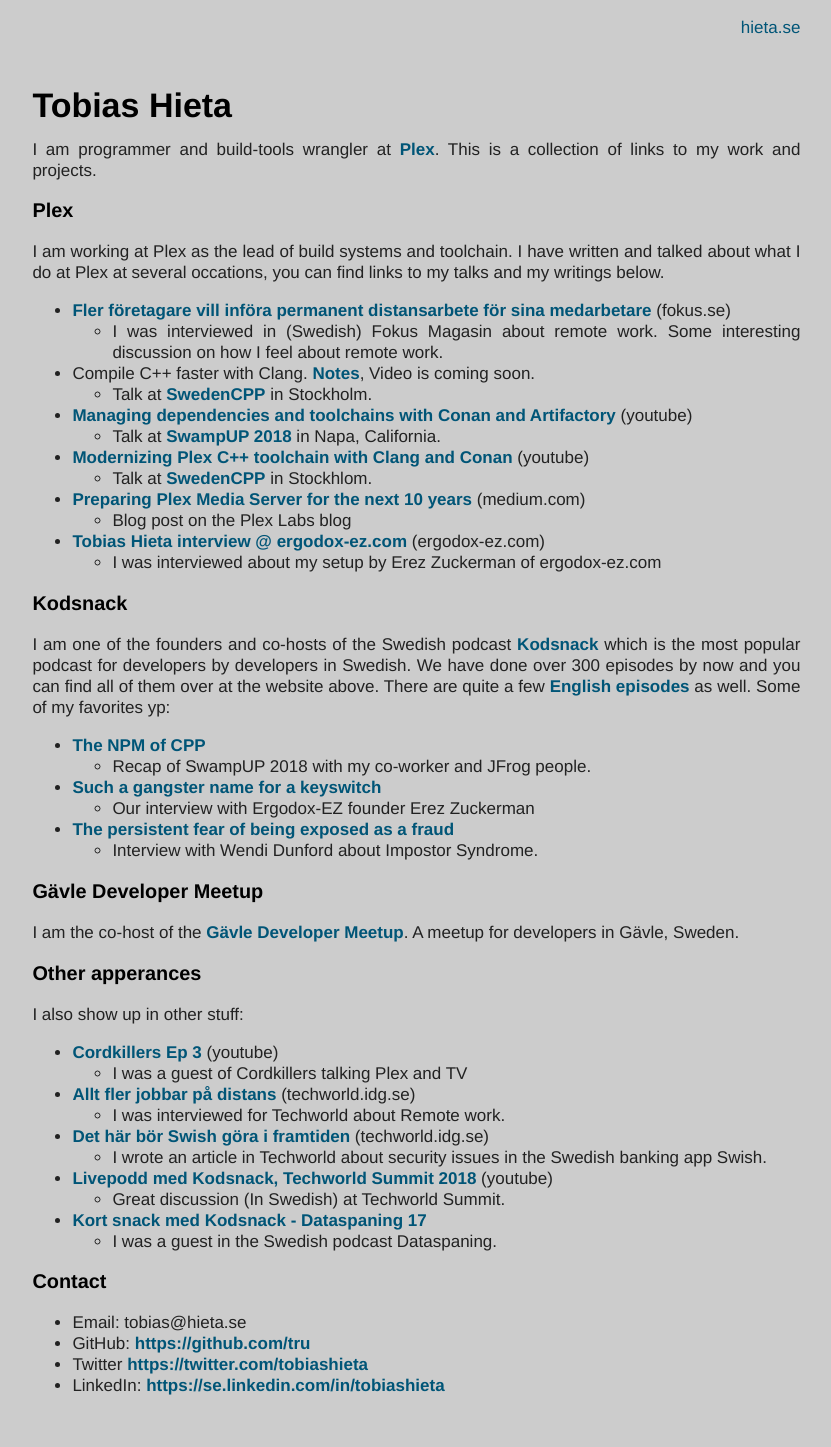
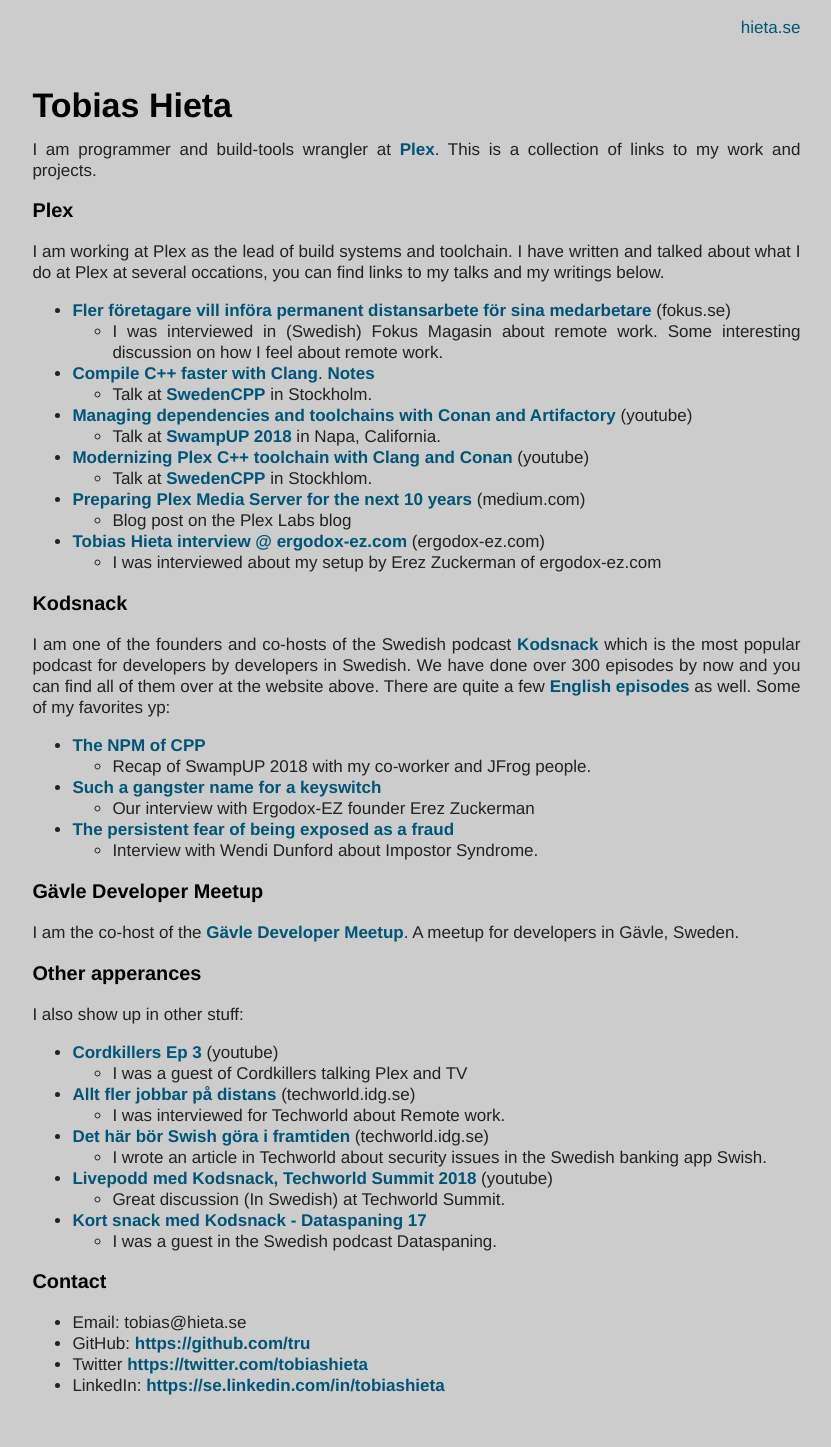
Before and after one commit to tru/tru.github.com, a Jekyll site: the page built from index.md, in a window 1280 px wide. Shown: the whole page, without its empty margins (198-1029 px from the left). Built offline with Jekyll 4.4.1, drawn with Linux system fonts in a browser that asks for light colours.

Commit message:
Update index.md

```diff
--- a/index.md
+++ b/index.md
@@ -11,7 +11,7 @@
 
 * [Fler företagare vill införa permanent distansarbete för sina medarbetare](https://www.fokus.se/2020/04/fler-foretagare-vill-permanent-infora-distansarbete-for-sina-medarbetare/) (fokus.se)
   * I was interviewed in (Swedish) Fokus Magasin about remote work. Some interesting discussion on how I feel about remote work.
-* Compile C++ faster with Clang. [Notes](https://gist.github.com/tru/ad677ba2b1d543e238b0e09eb3aad3ac), Video is coming soon.
+* [Compile C++ faster with Clang](https://www.youtube.com/watch?v=X4pyOtawqjg). [Notes](https://gist.github.com/tru/ad677ba2b1d543e238b0e09eb3aad3ac)
   * Talk at [SwedenCPP](https://www.swedencpp.se/) in Stockholm.
 * [Managing dependencies and toolchains with Conan and Artifactory](https://www.youtube.com/watch?v=jKG6cETLN3M) (youtube)
   * Talk at [SwampUP 2018](https://swampup.jfrog.com/) in Napa, California.
```
